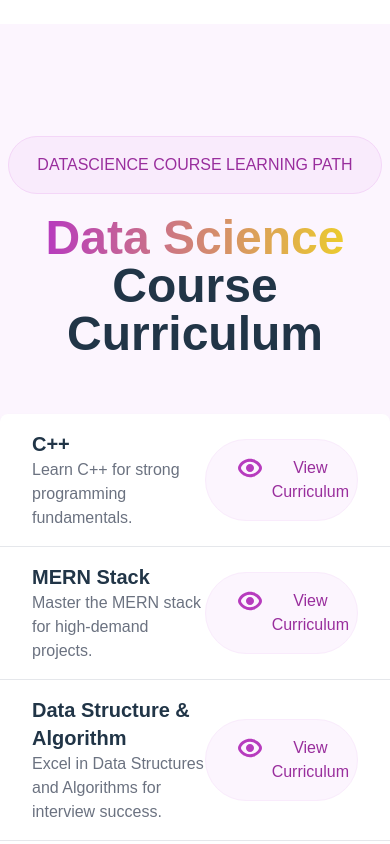
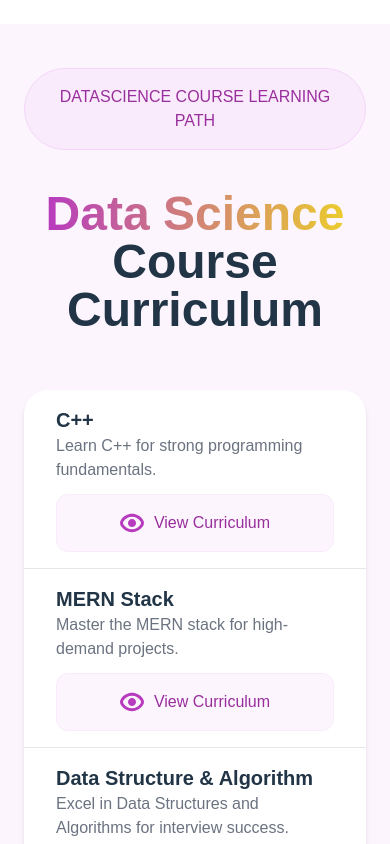
Before and after one commit to AnushkaKohli/Datascience-frontend, a React (Vite) app: page / in a window 390 px wide. Shown: the part 1000-1844 px from the top of the page. Built offline with nearby package versions, Linux system fonts and the light colour scheme.

Commit message:
CourseCurriculum responsive

```diff
--- a/src/components/CourseCurriculum.tsx
+++ b/src/components/CourseCurriculum.tsx
@@ -6,10 +6,10 @@
         { name: 'Competitive Programming', description: 'Excel in Data Structures and Algorithms for interview success.' }
     ];
     return (
-        <div className="bg-[#FCF5FE] flex flex-col gap-y-14 py-28 justify-center items-center md:px-32 font-poppins">
+        <div className="bg-[#FCF5FE] flex flex-col gap-y-14 justify-center items-center py-11 lg:py-28 px-6 lg:px-32 font-poppins">
             {/* Heading */}
             <div className="flex flex-col gap-y-5 items-center">
-                <div className="border border-[#F4D6F8] rounded-full py-4 px-7 bg-[#F9EBFC] text-magenta w-fit">
+                <div className="border border-[#F4D6F8] rounded-full py-4 px-7 mb-5 bg-[#F9EBFC] text-magenta w-fit">
                     DATASCIENCE COURSE LEARNING PATH
                 </div>
                 <p className="font-bold text-5xl">
@@ -17,15 +17,15 @@
                 </p>
             </div>
             {/* Courses */}
-            <div className="bg-white shadow-md rounded-lg w-full">
+            <div className="bg-white shadow-md rounded-3xl lg:rounded-lg w-full">
                 {
                     courses.map((course) => (
-                        <div className="flex justify-between items-center px-8 py-4 border-b border-gray-200">
+                        <div className="flex flex-col md:flex-row md:justify-between items-start md:items-center gap-y-3 px-8 py-4 border-b border-gray-200">
                             <div className="text-start">
                                 <h2 className="text-xl font-semibold">{course.name}</h2>
                                 <p className="text-gray-500">{course.description}</p>
                             </div>
-                            <button className="flex rounded-full border border-[#F9EBFC] bg-[#FCF5FE] py-4 px-8 gap-x-2.5 text-magenta hover:text-[#bd3ac2] focus:outline-none focus:ring-2 focus:ring-purple-500">
+                            <button className="flex w-full items-center justify-center md:w-fit rounded-xl md:rounded-full border border-[#F9EBFC] bg-[#FCF5FE] py-4 px-8 gap-x-2.5 text-magenta hover:text-[#bd3ac2] focus:outline-none focus:ring-2 focus:ring-purple-500">
                                 <img src="fi-br-eye.svg" />
                                 <span className="">View Curriculum</span>
                             </button>
```
